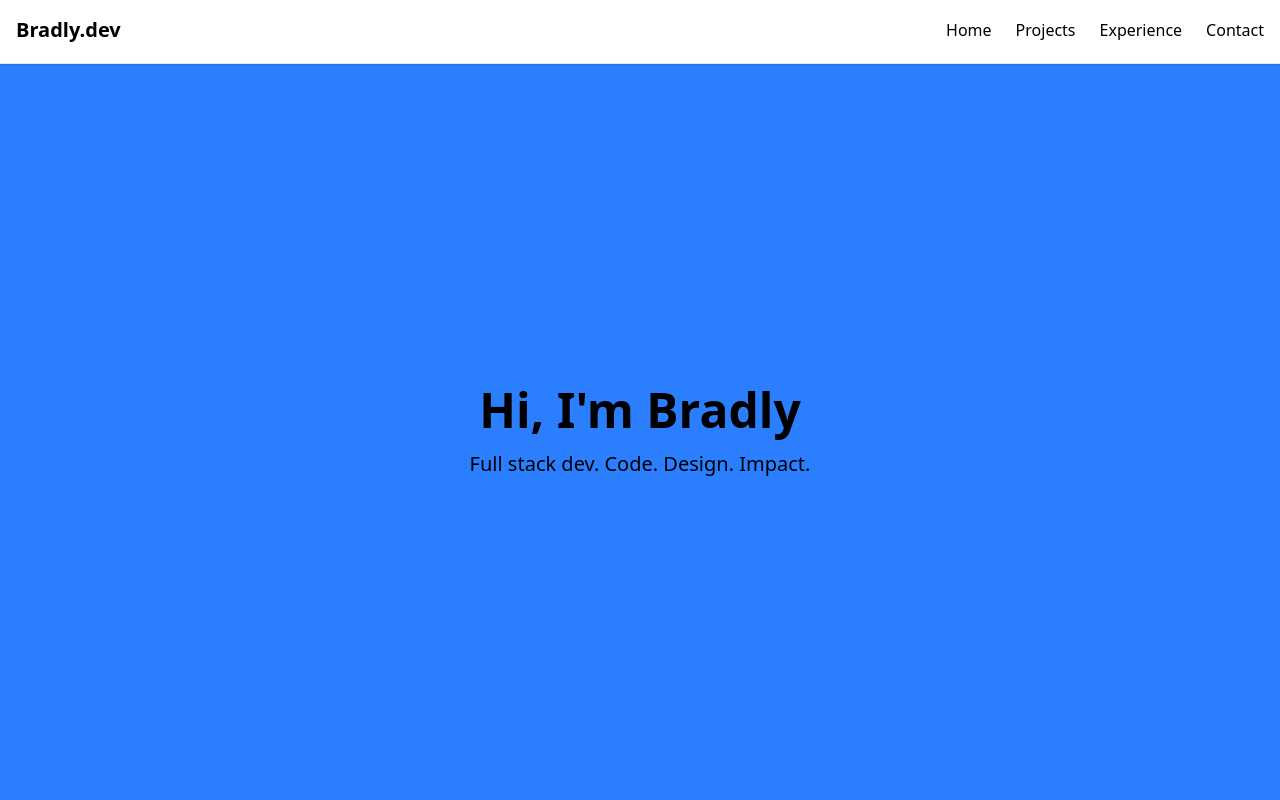
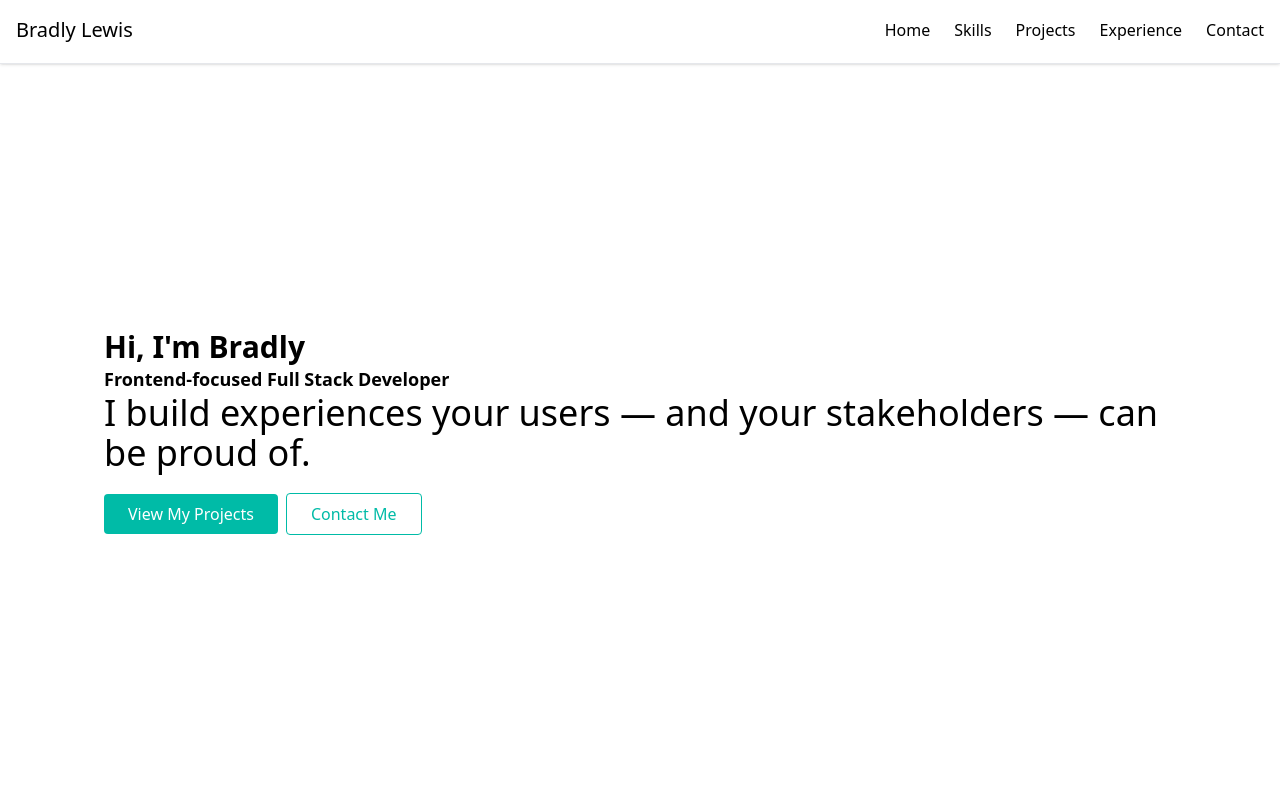
Before and after one commit to bradlylewis/my-portfolio-site, a React (Vite) app: page / in a window 1280 px wide. Shown: the top 800 px of the page. Built offline with nearby package versions, Linux system fonts and the light colour scheme.

Commit message:
add content to hero page

```diff
--- a/src/App.jsx
+++ b/src/App.jsx
@@ -1,12 +1,11 @@
-import Hero from './components/Hero';
-import Skills from './components/Skills';
-import Projects from './components/Projects';
-import Experience from './components/Experience';
-import Contact from './components/Contact';
-import NavBar from './components/NavBar';
+import Hero from "./components/Hero";
+import Skills from "./components/Skills";
+import Projects from "./components/Projects";
+import Experience from "./components/Experience";
+import Contact from "./components/Contact";
+import NavBar from "./components/NavBar";
 
 function App() {
-
   return (
     <>
       <div id="top" />
@@ -16,9 +15,18 @@ function App() {
       <Projects />
       <Experience />
       <Contact />
-      <footer className="text-center p-4 bg-gray-800 text-white" />
+      <footer className="bg-teal-500 mt-20 py-6 text-center text-sm text-gray-700">
+        <p>
+          <a href="https://linkedin.com/in/bradly-lewis" target="_blank" rel="noopener noreferrer" className="underline hover:text-gray-900">
+            LinkedIn
+          </a>
+          <a href="/Bradly-Lewis-Resume.pdf" download className="underline hover:text-gray-900">
+            Download Resume
+          </a>
+        </p>
+      </footer>
     </>
-  )
+  );
 }
 
-export default App
+export default App;
--- a/src/components/Hero.jsx
+++ b/src/components/Hero.jsx
@@ -1,10 +1,15 @@
 export default function Hero() {
   return (
-    <section id="hero" className="h-[calc(100vh-4rem)] bg-blue-500 flex items-center" >
-      <div className="container mx-auto max-w-7xl px-4 text-center">
-        <h1 className="text-5xl font-bold">Hi, I'm Bradly</h1>
-        <p className="mt-4 text-xl">Full stack dev. Code. Design. Impact.</p>
+    <section id="hero" className="h-[calc(100vh-4rem)] flex items-center">
+      <div className="container mx-auto max-w-6xl px-10">
+        <h1 className="text-3xl font-bold">Hi, I'm Bradly</h1>
+        <p className="text-lg font-bold">Frontend-focused Full Stack Developer</p>
+        <p className="text-4xl">I build experiences your users — and your stakeholders — can be proud of.</p>
+        <div className="mt-5">
+          <button className="bg-teal-500 text-white px-6 py-2 rounded hover:bg-teal-600 mr-2 transition">View My Projects</button>
+          <button className="border border-teal-500 px-6 py-2 rounded text-teal-500 hover:bg-gray-50 transition">Contact Me</button>
+        </div>
       </div>
     </section>
-  )
+  );
 }
--- a/src/components/NavBar.jsx
+++ b/src/components/NavBar.jsx
@@ -5,13 +5,14 @@ export default function Navbar() {
 
   return (
     <nav className="sticky top-0 z-50 h-16 bg-white border-b border-gray-200 shadow">
-      <div className="max-w-7xl mx-auto px-4 py-4 flex justify-between items-center">
+      <div className="mx-auto px-4 py-4 flex justify-between items-center">
         {/* Logo */}
-        <div className="text-xl font-bold">Bradly.dev</div>
+        <div className="text-xl ">Bradly Lewis</div>
 
         {/* Desktop Menu (visible from md and up) */}
         <ul className="hidden md:flex space-x-6">
           <li><a href="#top" className="hover:underline">Home</a></li>
+          <li><a href="#skills" className="hover:underline">Skills</a></li>
           <li><a href="#projects" className="hover:underline">Projects</a></li>
           <li><a href="#experience" className="hover:underline">Experience</a></li>
           <li><a href="#contact" className="hover:underline">Contact</a></li>
@@ -42,6 +43,7 @@ export default function Navbar() {
       {menuOpen && (
         <ul className="md:hidden px-4 pb-4 space-y-2 bg-white shadow">
           <li><a href="#top" onClick={() => setMenuOpen(false)}>Home</a></li>
+          <li><a href="#skills" onClick={() => setMenuOpen(false)}>Skills</a></li>
           <li><a href="#projects" onClick={() => setMenuOpen(false)}>Projects</a></li>
           <li><a href="#experience" onClick={() => setMenuOpen(false)}>Experience</a></li>
           <li><a href="#contact" onClick={() => setMenuOpen(false)}>Contact</a></li>
--- a/src/components/Skills.jsx
+++ b/src/components/Skills.jsx
@@ -1,6 +1,6 @@
 export default function Skills() {
   return (
-    <section id="skills" className="h-screen bg-white-500 flex items-center">
+    <section id="skills" className="h-screen bg-[rgb(252,252,252)] flex items-center">
       <div className="container pt-16 mx-auto max-w-7xl px-4 text-center">
         <h1 className="text-5xl font-bold">Skills Header</h1>
       </div>
--- a/src/index.css
+++ b/src/index.css
@@ -1,4 +1,11 @@
 @import "tailwindcss";
+
+@layer base {
+  button,
+  a[href] {
+    @apply cursor-pointer;
+  }
+}
 
 html {
   scroll-behavior: smooth !important;
```
Also changed, not shown: .prettierrc.json (added).
